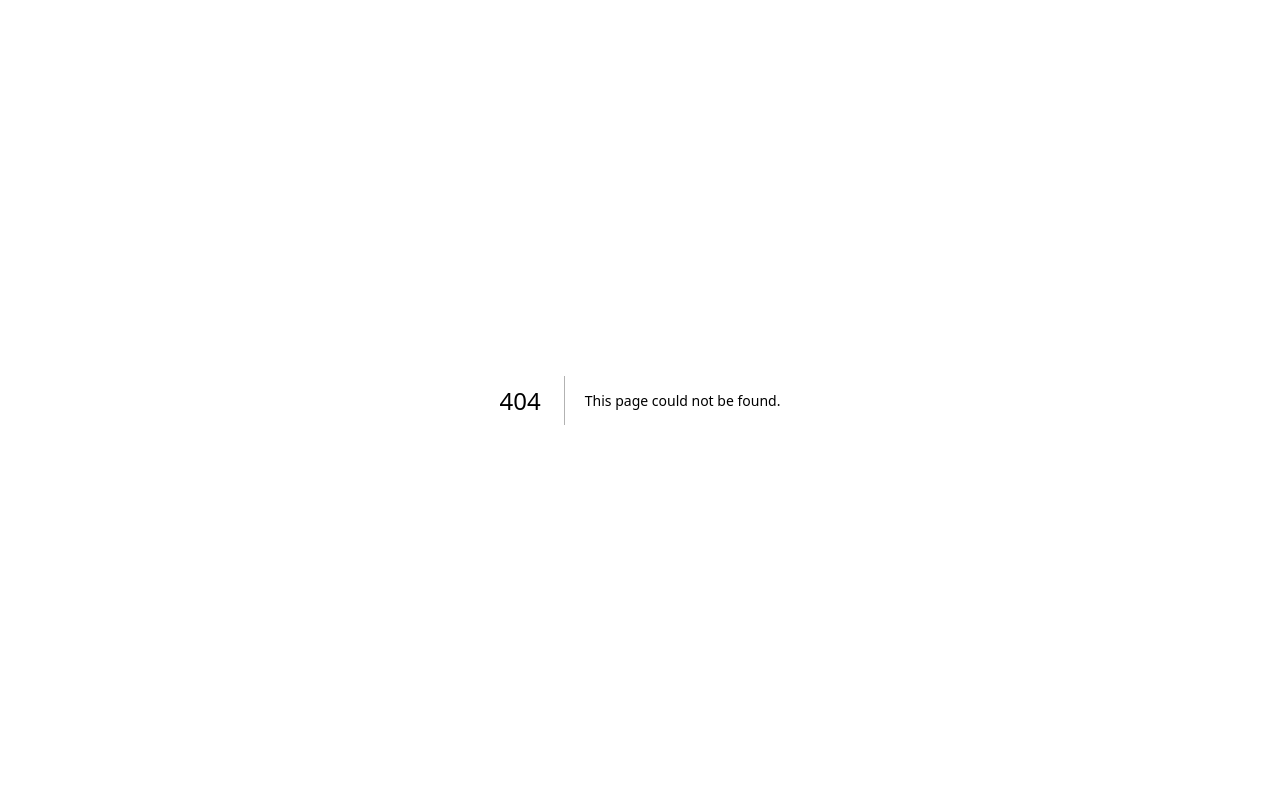
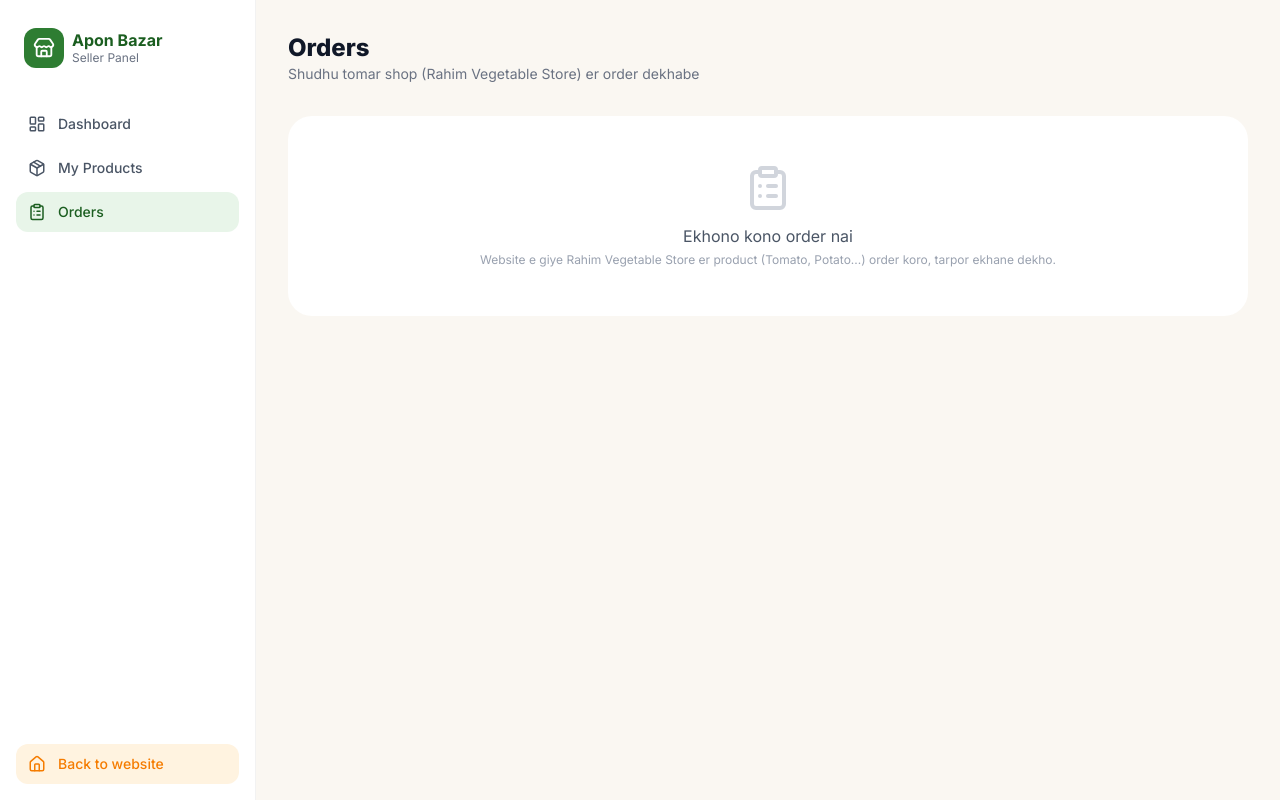
Before and after one commit to Shadman-Shakib-Fuad/Apon-Bazar, a Next.js app: page /seller/orders in a window 1280 px wide. Before the commit this address had no page. Built offline with nearby package versions, Linux system fonts and the light colour scheme.

Commit message:
Orders process

```diff
--- /dev/null
+++ b/src/app/seller/orders/page.tsx
@@ -0,0 +1,82 @@
+"use client";
+
+import { useEffect, useState } from "react";
+import { ClipboardList } from "lucide-react";
+import { Order, ORDER_STEPS, getOrders, saveOrders } from "@/lib/orders";
+import { sellerShopId } from "@/data/dashboard";
+import { formatPrice } from "@/lib/utils";
+
+export default function SellerOrdersPage() {
+  const [orders, setOrders] = useState<Order[]>([]);
+
+  useEffect(() => {
+    setOrders(getOrders().filter((o) => o.shopId === sellerShopId));
+  }, []);
+
+  function setStatus(id: string, idx: number) {
+    const all = getOrders().map((o) => {
+      if (o.id !== id) return o;
+      const history = [...o.history];
+      while (history.length <= idx) history.push(new Date().toISOString());
+      return { ...o, statusIndex: idx, history };
+    });
+    saveOrders(all);
+    setOrders(all.filter((o) => o.shopId === sellerShopId));
+  }
+
+  return (
+    <div>
+      <h1 className="text-2xl font-extrabold text-gray-900">Orders</h1>
+      <p className="text-sm text-gray-500">Shudhu tomar shop (Rahim Vegetable Store) er order dekhabe</p>
+
+      {orders.length === 0 ? (
+        <div className="mt-8 rounded-3xl bg-white p-12 text-center">
+          <ClipboardList size={48} className="mx-auto text-gray-300" />
+          <p className="mt-3 text-gray-600">Ekhono kono order nai</p>
+          <p className="mt-1 text-xs text-gray-400">
+            Website e giye Rahim Vegetable Store er product (Tomato, Potato...) order koro, tarpor ekhane dekho.
+          </p>
+        </div>
+      ) : (
+        <div className="mt-6 space-y-4">
+          {orders.map((o) => (
+            <div key={o.id} className="rounded-3xl border border-black/5 bg-white p-5">
+              <div className="flex flex-wrap items-start justify-between gap-3">
+                <div>
+                  <p className="font-bold text-gray-900">Order #{o.id}</p>
+                  <p className="text-sm text-gray-600">{o.customerName} · {o.phone}</p>
+                  <p className="text-xs text-gray-500">
+                    {o.deliveryType === "home" ? "🏠 " : "🏪 "}{o.address}
+                  </p>
+                </div>
+                <div className="text-right">
+                  <p className="text-lg font-extrabold text-gray-900">{formatPrice(o.total)}</p>
+                  <p className="text-xs text-gray-500">{new Date(o.createdAt).toLocaleString("en-GB")}</p>
+                </div>
+              </div>
+
+              <div className="mt-3 text-sm text-gray-600">
+                {o.items.map((i) => (
+                  <span key={i.productId} className="mr-3">{i.emoji} {i.name} x{i.qty}</span>
+                ))}
+              </div>
+
+              <div className="mt-4 flex items-center gap-3 border-t border-gray-100 pt-4">
+                <label className="text-sm font-medium text-gray-700">Status:</label>
+                <select
+                  value={o.statusIndex}
+                  onChange={(e) => setStatus(o.id, Number(e.target.value))}
+                  className="rounded-xl border border-gray-200 bg-white px-3 py-2 text-sm outline-none focus:border-primary"
+                >
+                  {ORDER_STEPS.map((s, i) => (
+                    <option key={s} value={i} disabled={i < o.statusIndex}>{s}</option>
+                  ))}
+                </select>
+              </div>
+            </div>
+          ))}
+        </div>
+      )}
+    </div>
+  );
+}
```
